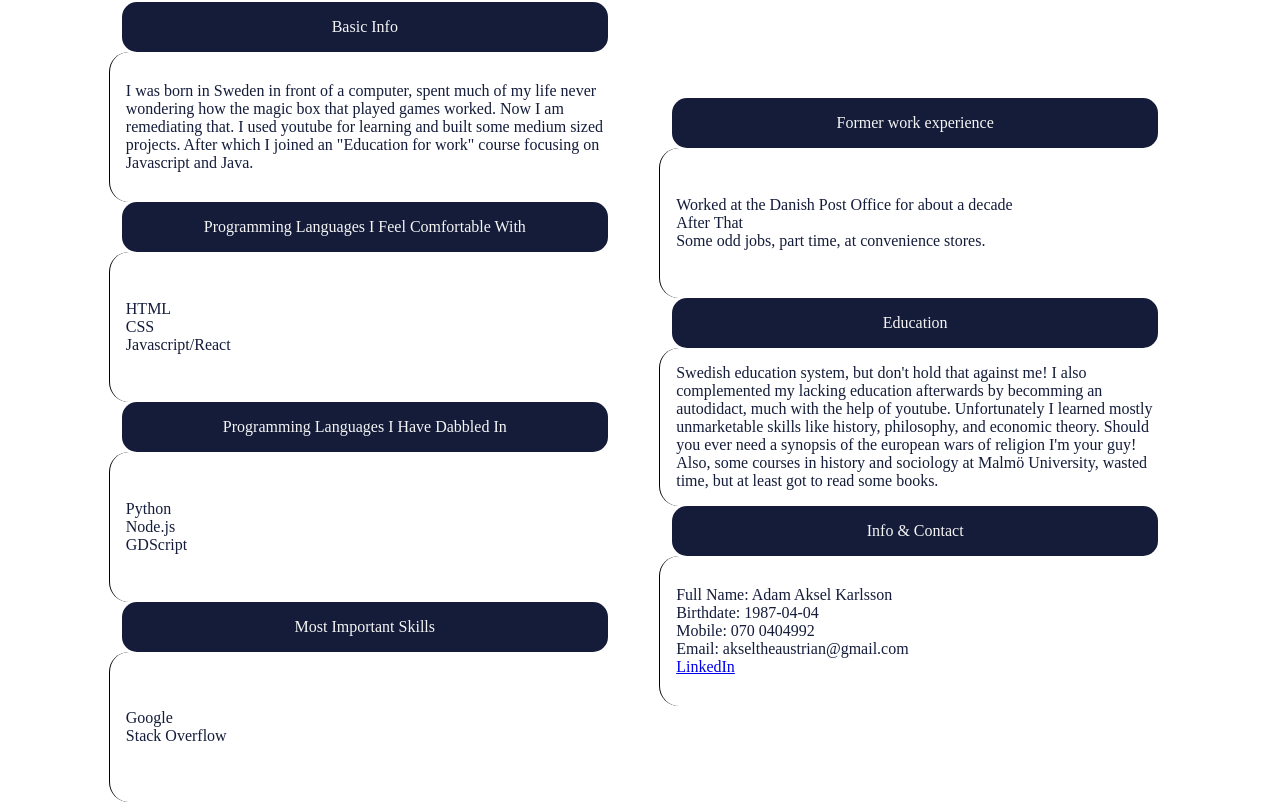
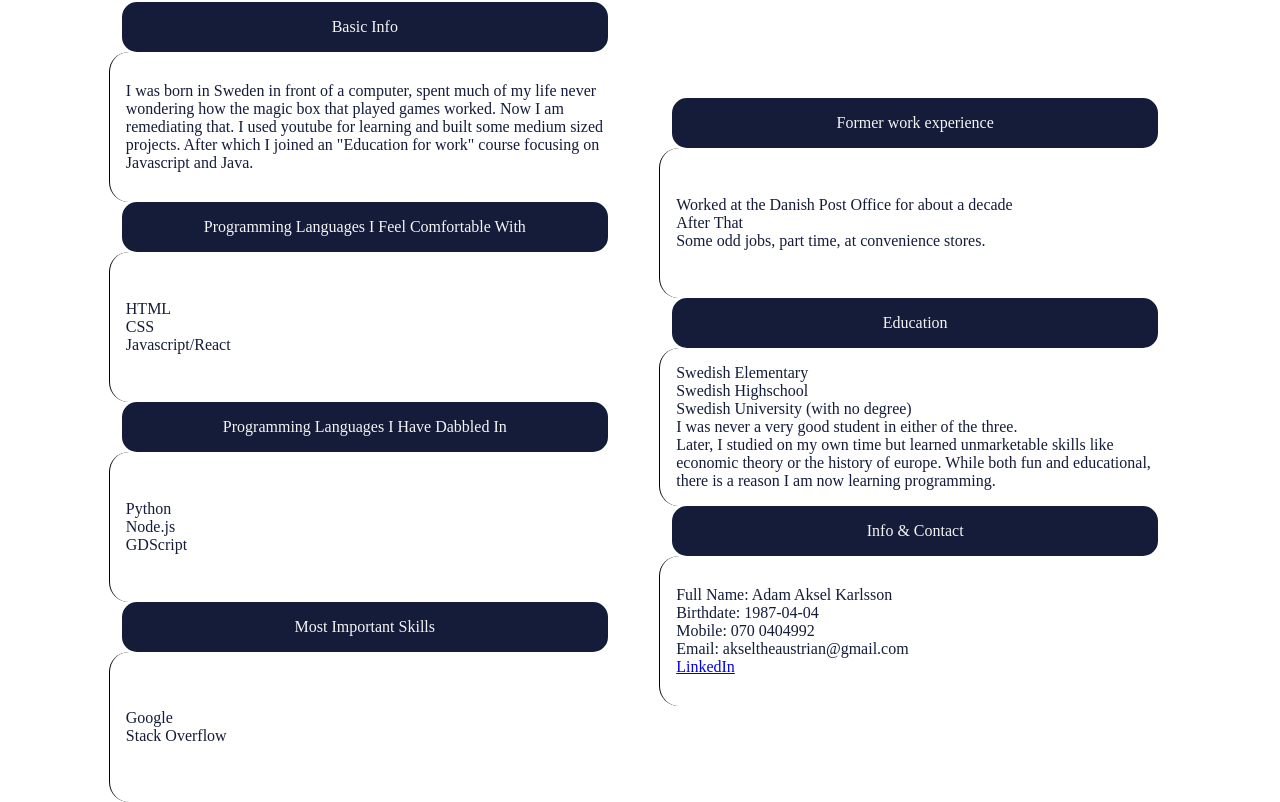
Before and after one commit to AdamAksel/adamcarlssonwebcv, a React (Vite) app: page /#/ in a window 1280 px wide. Shown: the part 671-1473 px from the top of the page. Built offline with nearby package versions, Linux system fonts and the light colour scheme.

Commit message:
changed some text that made me look like a petty person.

```diff
--- a/src/components/Links/CV/CV.jsx
+++ b/src/components/Links/CV/CV.jsx
@@ -60,14 +60,21 @@ const CV = () => {
           <CVItem>
             <CVTitle>Education</CVTitle>
             <CVText>
-              Swedish education system, but don't hold that against me! I also
-              complemented my lacking education afterwards by becomming an
-              autodidact, much with the help of youtube. Unfortunately I learned
-              mostly unmarketable skills like history, philosophy, and economic
-              theory. Should you ever need a synopsis of the european wars of
-              religion I'm your guy! Also, some courses in history and sociology
-              at Malmö University, wasted time, but at least got to read some
-              books.
+              <ul>
+                <li>Swedish Elementary </li>
+                <li>Swedish Highschool</li>
+                <li>Swedish University (with no degree)</li>
+                <li>
+                  {' '}
+                  I was never a very good student in either of the three.
+                </li>
+                <li>
+                  Later, I studied on my own time but learned unmarketable
+                  skills like economic theory or the history of europe. While
+                  both fun and educational, there is a reason I am now learning
+                  programming.
+                </li>
+              </ul>
             </CVText>
           </CVItem>
           <CVItem>
```
Also changed, not shown: 1 other file (tests, documents, lock files or other folders).
